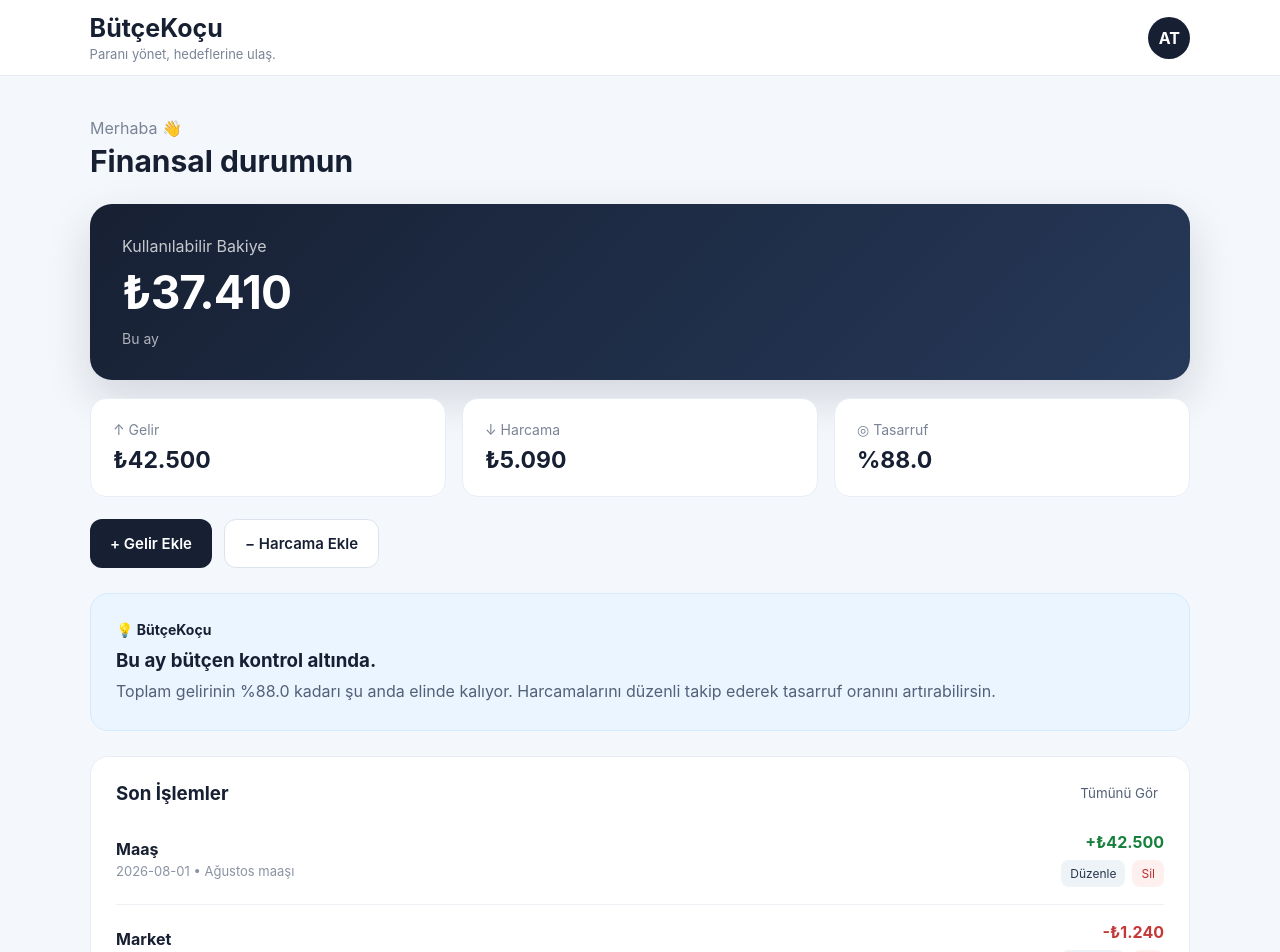
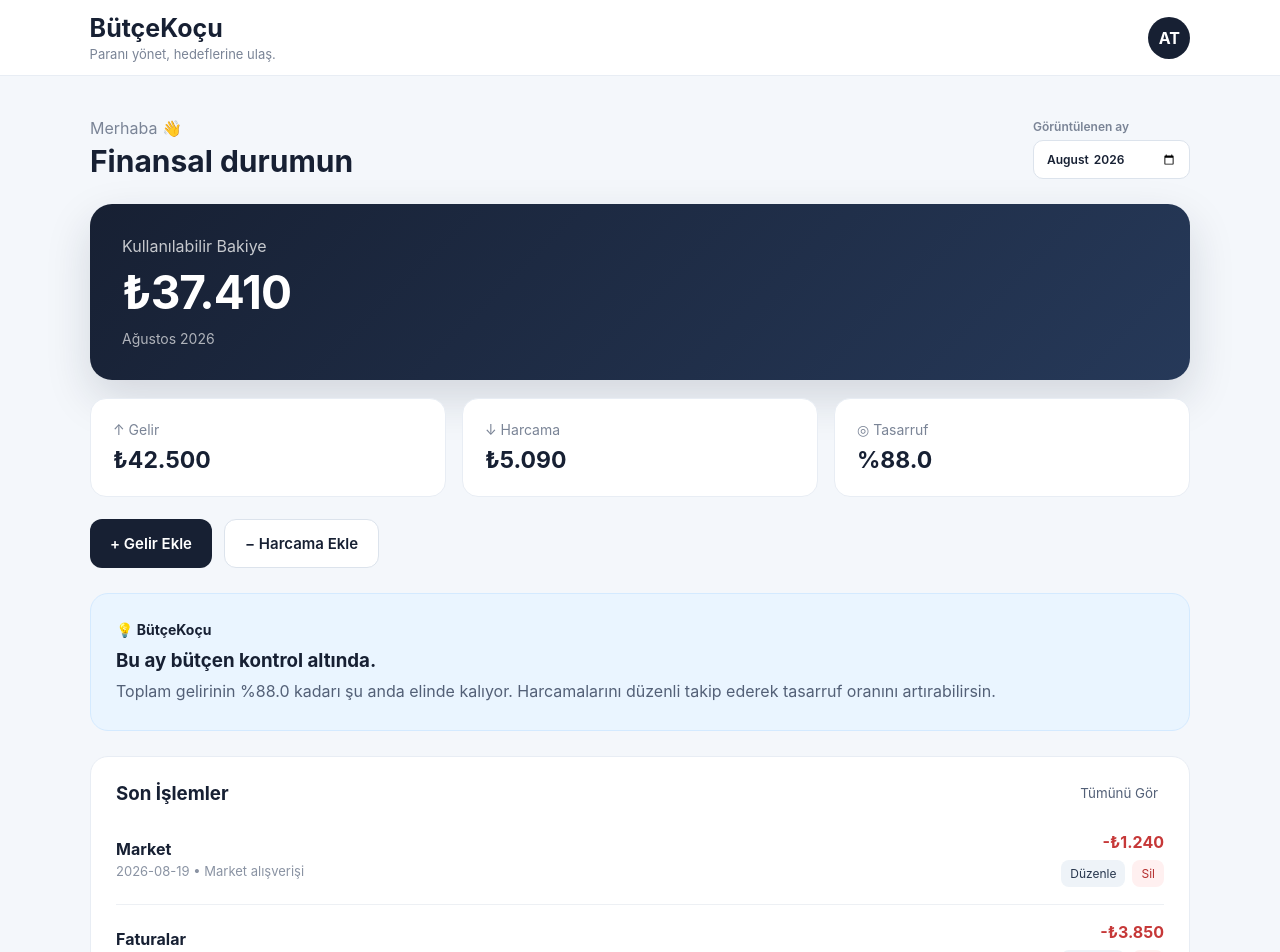
Before and after one commit to ahmet58aa-ai/butce-kocu, a React (Vite) app: page / in a window 1280 px wide. Shown: the top 952 px of the page. Built offline with nearby package versions, Linux system fonts and the light colour scheme.

Commit message:
feat: add monthly transaction filtering

```diff
--- a/src/App.css
+++ b/src/App.css
@@ -61,9 +61,36 @@ main {
   color: #7a8496;
 }
 
+.welcome {
+  display: flex;
+  align-items: flex-end;
+  justify-content: space-between;
+  gap: 20px;
+}
+
 .welcome h2 {
   margin: 5px 0 25px;
   font-size: 30px;
+}
+
+.month-filter {
+  display: flex;
+  flex-direction: column;
+  gap: 6px;
+  margin-bottom: 25px;
+  color: #7a8496;
+  font-size: 12px;
+  font-weight: 600;
+}
+
+.month-filter input {
+  border: 1px solid #dce3ec;
+  border-radius: 10px;
+  background: white;
+  color: #172033;
+  padding: 10px 12px;
+  font: inherit;
+  cursor: pointer;
 }
 
 .balance-card {
@@ -202,6 +229,29 @@ main {
   border-bottom: 0;
 }
 
+.empty-state {
+  display: flex;
+  flex-direction: column;
+  align-items: center;
+  padding: 36px 16px 24px;
+  text-align: center;
+  color: #7a8496;
+}
+
+.empty-state span {
+  font-size: 32px;
+  margin-bottom: 10px;
+}
+
+.empty-state strong {
+  color: #27364d;
+}
+
+.empty-state p {
+  margin: 6px 0 0;
+  font-size: 14px;
+}
+
 .transaction p {
   margin: 4px 0 0;
   color: #8a93a3;
@@ -220,6 +270,16 @@ main {
   main {
     width: 92%;
     margin-top: 25px;
+  }
+
+  .welcome {
+    align-items: stretch;
+    flex-direction: column;
+    gap: 0;
+  }
+
+  .month-filter {
+    margin-top: -10px;
   }
 
   .summary {
--- a/src/App.jsx
+++ b/src/App.jsx
@@ -39,6 +39,9 @@ function App() {
 
   const [modalType, setModalType] = useState(null)
   const [editingId, setEditingId] = useState(null)
+  const [selectedMonth, setSelectedMonth] = useState(
+    new Date().toISOString().slice(0, 7)
+  )
 
   const [form, setForm] = useState({
     amount: '',
@@ -54,17 +57,23 @@ function App() {
     )
   }, [transactions])
 
+  const monthlyTransactions = useMemo(() => {
+    return transactions
+      .filter((item) => item.date.startsWith(selectedMonth))
+      .sort((a, b) => b.date.localeCompare(a.date))
+  }, [transactions, selectedMonth])
+
   const totalIncome = useMemo(() => {
-    return transactions
+    return monthlyTransactions
       .filter((item) => item.type === 'income')
       .reduce((sum, item) => sum + item.amount, 0)
-  }, [transactions])
+  }, [monthlyTransactions])
 
   const totalExpense = useMemo(() => {
-    return transactions
+    return monthlyTransactions
       .filter((item) => item.type === 'expense')
       .reduce((sum, item) => sum + item.amount, 0)
-  }, [transactions])
+  }, [monthlyTransactions])
 
   const balance = totalIncome - totalExpense
 
@@ -172,6 +181,15 @@ function App() {
     }).format(value)
   }
 
+  function formatMonth(value) {
+    const [year, month] = value.split('-')
+
+    return new Intl.DateTimeFormat('tr-TR', {
+      month: 'long',
+      year: 'numeric',
+    }).format(new Date(Number(year), Number(month) - 1, 1))
+  }
+
   return (
     <div className="app">
       <header>
@@ -185,14 +203,25 @@ function App() {
 
       <main>
         <section className="welcome">
-          <p>Merhaba 👋</p>
-          <h2>Finansal durumun</h2>
+          <div>
+            <p>Merhaba 👋</p>
+            <h2>Finansal durumun</h2>
+          </div>
+
+          <label className="month-filter">
+            <span>Görüntülenen ay</span>
+            <input
+              type="month"
+              value={selectedMonth}
+              onChange={(event) => setSelectedMonth(event.target.value)}
+            />
+          </label>
         </section>
 
         <section className="balance-card">
           <p>Kullanılabilir Bakiye</p>
           <h2>{formatMoney(balance)}</h2>
-          <span>Bu ay</span>
+          <span>{formatMonth(selectedMonth)}</span>
         </section>
 
         <section className="summary">
@@ -226,14 +255,17 @@ function App() {
           <span>💡 BütçeKoçu</span>
 
           <h3>
-            {balance >= 0
+            {monthlyTransactions.length === 0
+              ? 'Bu ay için henüz işlem bulunmuyor.'
+              : balance >= 0
               ? 'Bu ay bütçen kontrol altında.'
               : 'Bu ay giderlerin gelirini aşmış durumda.'}
           </h3>
 
           <p>
-            Toplam gelirinin %{savingRate} kadarı şu anda elinde kalıyor.
-            Harcamalarını düzenli takip ederek tasarruf oranını artırabilirsin.
+            {monthlyTransactions.length === 0
+              ? 'Gelir veya harcama ekleyerek aylık durumunu takip etmeye başlayabilirsin.'
+              : `Toplam gelirinin %${savingRate} kadarı şu anda elinde kalıyor. Harcamalarını düzenli takip ederek tasarruf oranını artırabilirsin.`}
           </p>
         </section>
 
@@ -243,7 +275,15 @@ function App() {
             <button>Tümünü Gör</button>
           </div>
 
-          {transactions.map((transaction) => (
+          {monthlyTransactions.length === 0 && (
+            <div className="empty-state">
+              <span>📅</span>
+              <strong>{formatMonth(selectedMonth)} için işlem yok</strong>
+              <p>Bu aya ait ilk gelir veya harcamanı ekleyebilirsin.</p>
+            </div>
+          )}
+
+          {monthlyTransactions.map((transaction) => (
             <div className="transaction" key={transaction.id}>
               <div>
                 <strong>{transaction.category}</strong>
```
